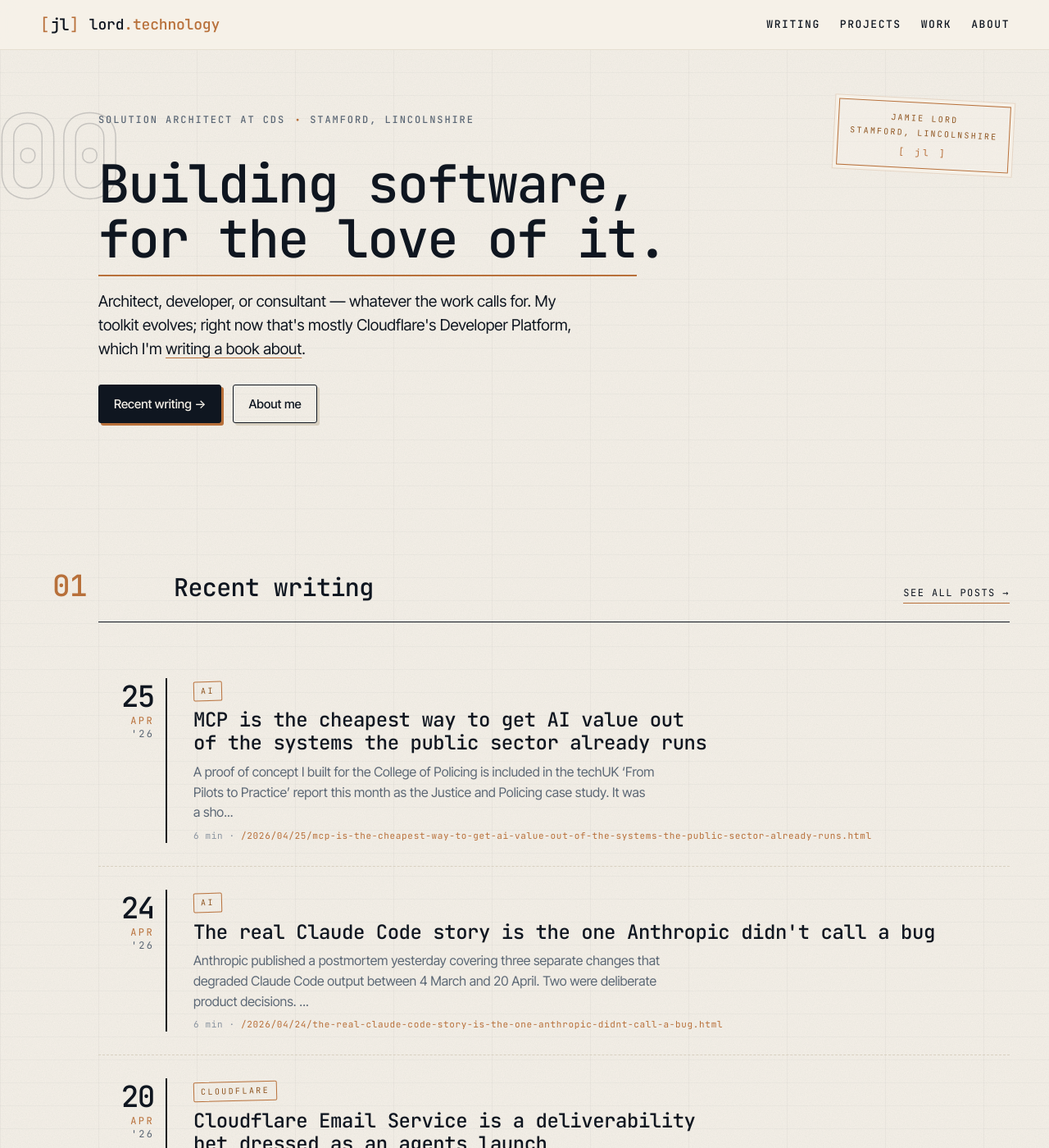
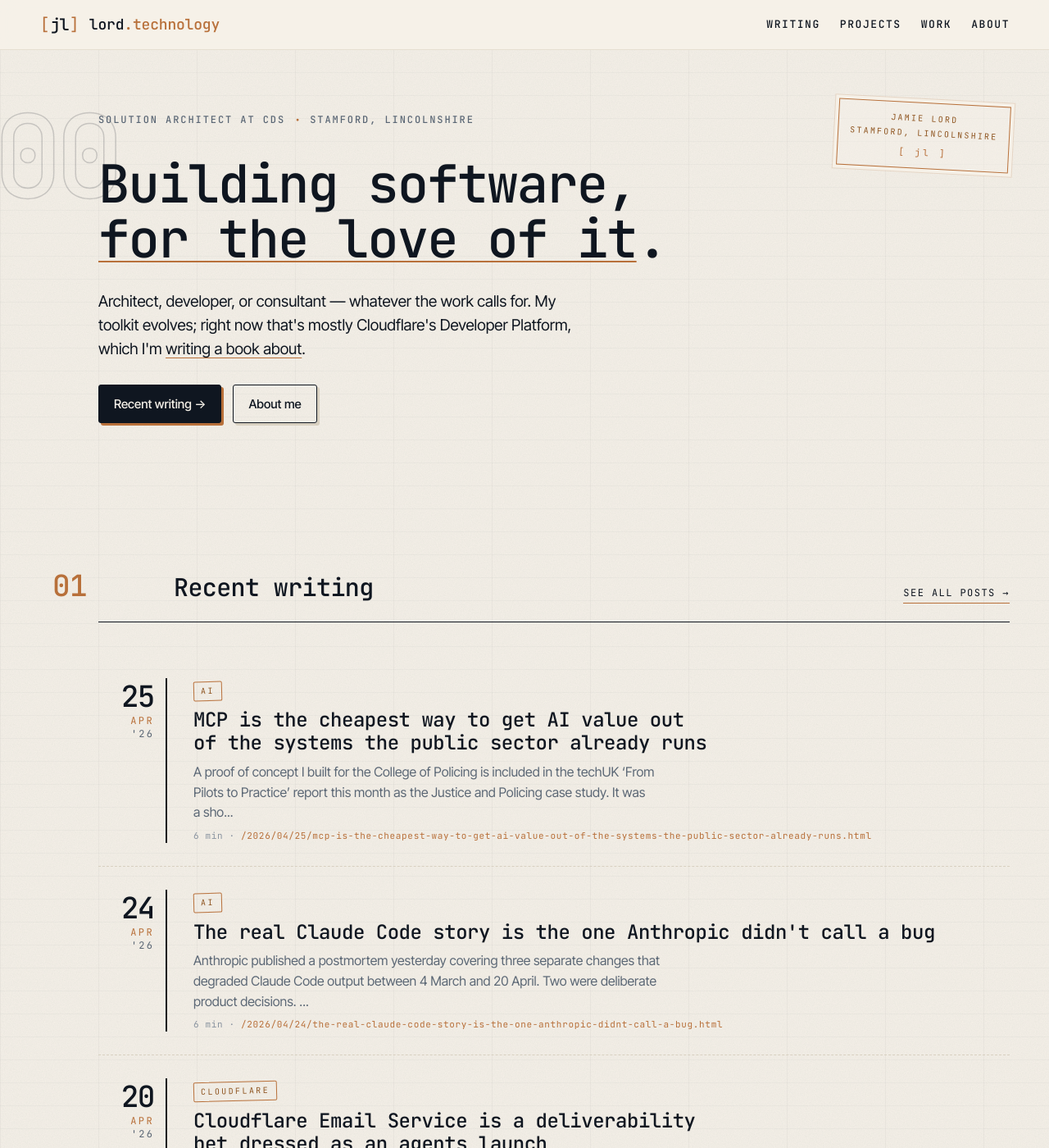
Before and after one commit to jamie-lord/Lord.technology, a Jekyll site: the page built from index.html, in a window 1280 px wide and 1400 px high. Shown: the whole window at 82% size. Built offline with Jekyll 4.4.1, drawn with Linux system fonts in a browser that asks for light colours.

Commit message:
Fix homepage hero underline overflowing on mobile
The 'for the love of it' span used border-bottom plus 2px of
padding-bottom on an inline element. Combined with the H1's tight
line-height: 1.04, the resulting underline sat ~4px below the text
baseline, which on mobile read as a separate visual line below the
wrapped heading.

Switch to text-decoration with text-underline-offset, which renders
as part of the text itself and respects line wrapping without adding
box dimensions to the inline element.

```diff
--- a/assets/css/main.scss
+++ b/assets/css/main.scss
@@ -263,8 +263,10 @@
 }
 .v2-uline { display: none; }
 .v2-underline {
-  border-bottom: 2px solid var(--copper);
-  padding-bottom: 2px;
+  text-decoration: underline;
+  text-decoration-color: var(--copper);
+  text-decoration-thickness: 2px;
+  text-underline-offset: 4px;
 }
 a.v2-underline--link {
   text-decoration: none;
```
